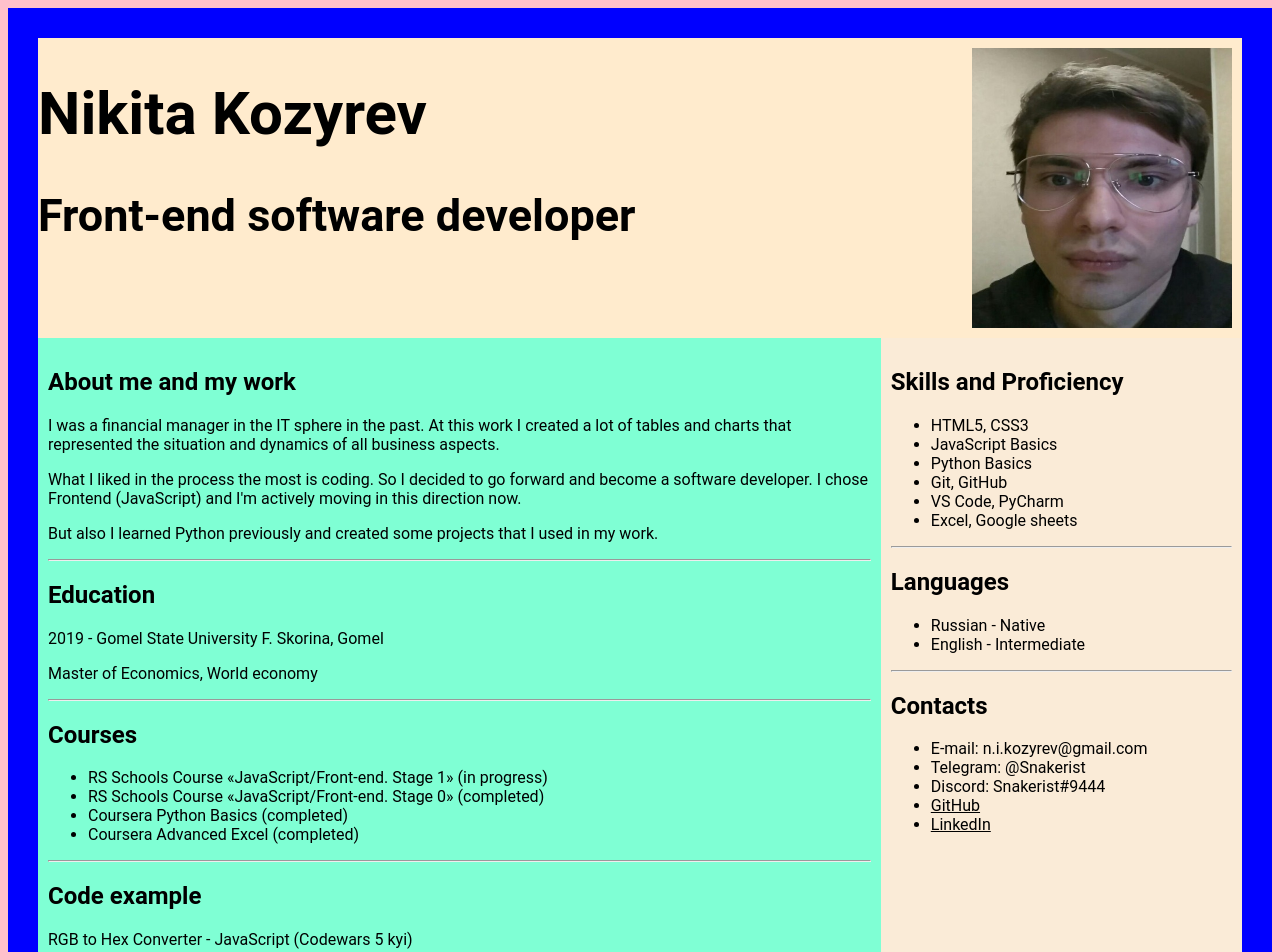
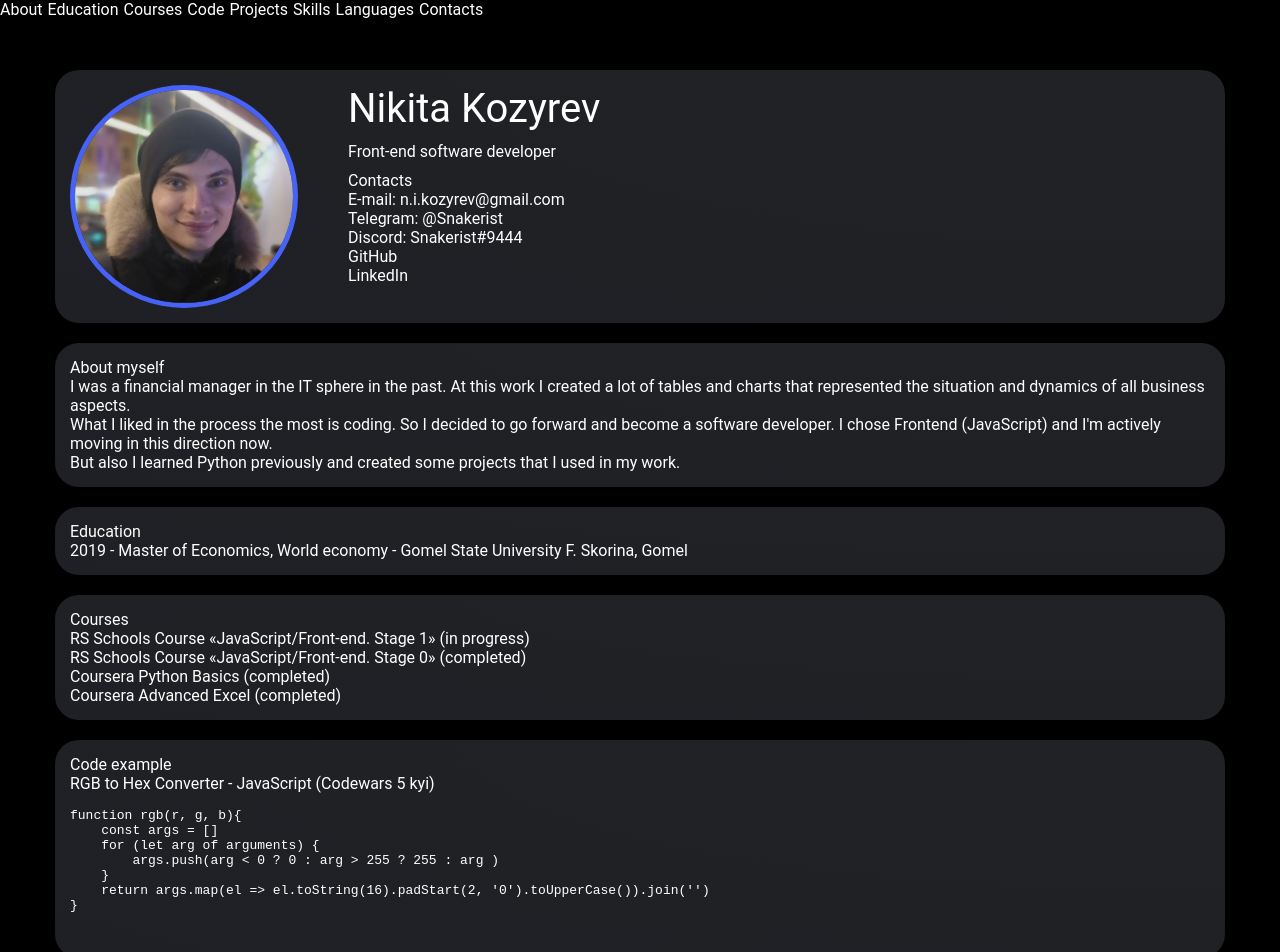
Before and after one commit to Nikozyrev/Nikozyrev-rsschool-cv, a plain HTML site: page index.html in a window 1280 px wide. Shown: the top 952 px of the page. Drawn offline with Linux system fonts and the light colour scheme.

Commit message:
feat: update avatar and styles

```diff
--- /dev/null
+++ b/css/reset.css
@@ -0,0 +1,30 @@
+*,
+*:before,
+*:after {
+padding: 0;
+margin: 0;
+border: 0;
+box-sizing: border-box;
+}
+a {
+color: inherit;
+text-decoration: none;
+}
+
+ul,
+ol,
+li {
+list-style: none;
+}
+img {
+vertical-align: top;
+}
+h1,
+h2,
+h3,
+h4,
+h5,
+h6 {
+font-weight: inherit;
+font-size: inherit;
+}
--- /dev/null
+++ b/css/style.css
@@ -0,0 +1,115 @@
+* {
+    box-sizing: border-box;
+    scroll-behavior: smooth;
+}
+
+body {
+    color: white;
+    font-family: "Roboto", sans-serif;
+    background-color: black;
+}
+
+.wrapper {
+    position: relative;
+    max-width: 1200px;
+    margin: 0 auto;
+    padding: 50px 15px 10px;
+}
+
+.header {
+    position: fixed;
+    left: 0;
+    top: 0;
+    z-index: 2;
+
+}
+
+.navigation {
+    width: 100%;
+    min-height: 40px;
+
+    background-color: black;
+
+}
+.nav_list {
+    display: flex;
+    flex-wrap: wrap;
+    gap: 5px;
+}
+
+.nav_item {
+}
+
+.main {
+
+}
+
+.section {
+    margin-top: 20px;
+    background: radial-gradient(123.46% 164.03% at 91.33% -10.25%, #212225 0%, #1F2025 100%);
+    border-radius: 24px;
+    padding: 15px;
+}
+
+.profile {
+    display: flex;
+}
+
+.avatar {
+    width: 20%;
+    height: auto;
+    margin-right: 50px;
+}
+
+.portraitImg {
+    width: 100%;
+    height: 100%;
+    border-radius: 100%;
+    border: solid 5px rgba(71, 98, 246, 1);
+}
+
+.name_container {
+}
+
+.name {
+    font-size: 40px;
+}
+
+.position {
+    margin-top: 10px;
+}
+
+.contacts {
+    margin: 10px 0px 0px 0px;
+}
+
+pre {
+    text-align: left;
+}
+
+.footer {
+    background-color: white;
+    text-align: center;
+    vertical-align: middle;
+    display: flex;
+    justify-content: space-between;
+    align-items: center;
+    margin-top: 20px;
+}
+
+.year {
+    font-weight: bold;
+    font-size: 23px;
+}
+
+.GitHubLogo {
+    height: 50px;
+    width: 100px;
+    padding: 10px;
+}
+
+.RSSchoolLogo {
+    height: 50px;
+    width: 100px;
+    padding: 10px;
+}
--- a/index.html
+++ b/index.html
@@ -4,34 +4,56 @@
         <meta charset="UTF-8">
         <meta http-equiv="X-UA-Compatible" content="IE=edge">
         <meta name="viewport" content="width=device-width, initial-scale=1.0">
-        <link rel="stylesheet" href="style.css">
+        <link rel="stylesheet" href="/css/reset.css">
+        <link rel="stylesheet" href="/css/style.css">
         <title>CV - Nikita Kozyrev</title>
     </head>
     <body>
-        <div class="container">
-            <header>
-                <div class="name">
-                    <h1>Nikita Kozyrev</h1>
-                    <h2>Front-end software developer</h2>
+        <div class="wrapper">
+            <header class="header">
+                <nav class="navigation">
+                    <ul class="nav_list">
+                        <li class="nav_item">About</li>
+                        <li class="nav_item">Education</li>
+                        <li class="nav_item">Courses</li>
+                        <li class="nav_item">Code</li>
+                        <li class="nav_item">Projects</li>
+                        <li class="nav_item">Skills</li>
+                        <li class="nav_item">Languages</li>
+                        <li class="nav_item">Contacts</li>
+                    </ul>
+                </nav>
+            </header>
+            <main class="main">
+                <section class="profile section">
+                    <div class="avatar"><img class="portraitImg" src="/assets/img/CV1.jpg" alt="Portrait"></div>
+                    <div class="name_container">
+                        <h1 class="name">Nikita Kozyrev</h1>
+                        <h2 class="position">Front-end software developer</h2>
+                        <div class="contacts">
+                            <h2>Contacts</h2>
+                            <ul>
+                                <li>E-mail: n.i.kozyrev@gmail.com</li>
+                                <li>Telegram: @Snakerist</li>
+                                <li>Discord: Snakerist#9444</li>
+                                <li><a href="https://github.com/Nikozyrev">GitHub</a></li>
+                                <li><a href="https://www.linkedin.com/in/%D0%BD%D0%B8%D0%BA%D0%B8%D1%82%D0%B0-%D0%BA%D0%BE%D0%B7%D1%8B%D1%80%D0%B5%D0%B2-3b344a185/">LinkedIn</a></li>
+                            </ul>
                         </div>
-                <img class="PortraitImg" src="CV.jpg" alt="Portrait">
-            </header>
-            <main>
-                <div class="left-corner">
-                    <section>
-                        <h2>About me and my work</h2>
+                    </div>
+                </section>
+                <section class="section">
+                    <h2>About myself</h2>
                     <p>I was a financial manager in the IT sphere in the past. At this work I created a lot of tables and charts that represented the situation and dynamics of all business aspects.</p>
                     <P>What I liked in the process the most is coding. So I decided to go forward and become a software developer. I chose Frontend (JavaScript) and I'm actively moving in this direction now.</P>
                     <p>But also I learned Python previously and created some projects that I used in my work.</p>
-                        <hr>
+
                 </section>
-                    <section>
+                <section class="section">
                     <h2>Education</h2>
-                        <p> 2019 - Gomel State University F. Skorina, Gomel </p>
-                        <p>Master of Economics, World economy </p>
-                        <hr>
+                    <p> 2019 - Master of Economics, World economy - Gomel State University F. Skorina, Gomel</p>
                 </section>
-                    <section>
+                <section class="section">
                     <h2>Courses</h2>
                     <ul>
                         <li>RS Schools Course «JavaScript/Front-end. Stage 1» (in progress)</li>
@@ -39,9 +61,8 @@
                         <li>Coursera Python Basics (completed)</li>
                         <li>Coursera Advanced Excel (completed)</li>
                     </ul>
-                        <hr>
                 </section>
-                    <section>
+                <section class="section">
                     <h2>Code example</h2>
                     <p>RGB to Hex Converter - JavaScript (Codewars 5 kyi)</p>
                     <pre>
@@ -55,16 +76,13 @@
 }
                         </code>
                     </pre>
-                        <hr>
                 </section>
-                    <section>
+                <section class="section">
                     <h2>Projects</h2>
                     <p><a href="https://nikozyrev-momentum.netlify.app/" target="_blank" rel="noopener noreferrer">Momentum</a> - a JS app with weather, audio player, to-do list and more.</p>
                     <p><a href="https://rolling-scopes-school.github.io/nikozyrev-JSFEPRESCHOOL2022Q2/travel/" target="_blank" rel="noopener noreferrer">Travel</a> - landing page for Travel Portal.</p>
                 </section>
-                </div>
-                <div class="right-corner">
-                    <section>
+                <section class="section">
                 <h2>Skills and Proficiency</h2>
                     <ul>
                         <li>HTML5, CSS3</li>
@@ -74,29 +92,16 @@
                         <li>VS Code, PyCharm</li>
                         <li>Excel, Google sheets</li>
                     </ul>
-                    <hr>
                 </section>
-                    <section>
+                <section class="section">
                     <h2>Languages</h2>
                     <ul>
                         <li>Russian - Native</li>
                         <li>English - Intermediate</li>
                     </ul>
-                        <hr>
                 </section>
-                    <section>
-                        <h2>Contacts</h2>
-                        <ul>
-                            <li>E-mail: n.i.kozyrev@gmail.com</li>
-                            <li>Telegram: @Snakerist</li>
-                            <li>Discord: Snakerist#9444</li>
-                            <li><a href="https://github.com/Nikozyrev">GitHub</a></li>
-                            <li><a href="https://www.linkedin.com/in/%D0%BD%D0%B8%D0%BA%D0%B8%D1%82%D0%B0-%D0%BA%D0%BE%D0%B7%D1%8B%D1%80%D0%B5%D0%B2-3b344a185/">LinkedIn</a></li>
-                        </ul>
-                    </section>
-                </div>
             </main>
-            <footer>
+            <footer class="footer">
                 <a href="https://github.com/Nikozyrev" target="_blank">
                     <img class="GitHubLogo" src="https://www.kindpng.com/picc/m/128-1280187_github-logo-png-github-transparent-png.png" alt="GitHubLogo">
                 </a>
--- a/style.css
+++ /dev/null
@@ -1,94 +0,0 @@
-* {
-    box-sizing: border-box;
-    color: black;
-    font-family: "Roboto", sans-serif;
-    scroll-behavior: smooth;
-  }
-
-.container {
-    max-width: 1440px;
-    margin: 0 auto;
-    background-color: blue;
-    padding: 30px;
-
-    position: relative;
-    display: flex;
-    flex-direction: column;
-    min-height: 100vh;
-    margin: auto;
-}
-
-main {
-    display: flex;
-}
-
-.left-corner {
-    width: 70%;
-    padding: 10px 10px 10px 10px;
-    background-color: aquamarine;
-}
-
-.right-corner {
-    width: 30%;
-    padding: 10px 10px 10px 10px;
-    background-color: antiquewhite;
-}
-
-body {
-    display: flex;
-    flex-direction: column;
-    justify-content: space-between;
-    background-color: pink;
-}
-
-header {
-    display: flex;
-    justify-content: space-between;
-    background-color: blanchedalmond;
-}
-
-.name {
-    font-size: 30px;
-}
-
-.PortraitImg {
-    height: 300px;
-    width: 280px;
-
-    padding: 10px;
-}
-
-footer {
-    background-color: white;
-    text-align: center;
-    vertical-align: middle;
-    display: flex;
-    justify-content: space-between;
-    align-items: center;
-    padding: 10px;
-    margin: 10px 0px 10px;
-}
-
-.year {
-    font-weight: bold;
-    font-size: 23px;
-
-}
-
-
-
-.GitHubLogo {
-    height: 50px;
-    width: 100px;
-    padding: 10px;
-}
-
-.RSSchoolLogo {
-    height: 50px;
-    width: 100px;
-    padding: 10px;
-}
-
-pre {
-    text-align: left;
-}
```
Also changed, not shown: CV.jpg (deleted), assets/img/CV.jpg (deleted), assets/img/CV1.jpg (added). Lines whose indentation alone changed are shown as unchanged.
